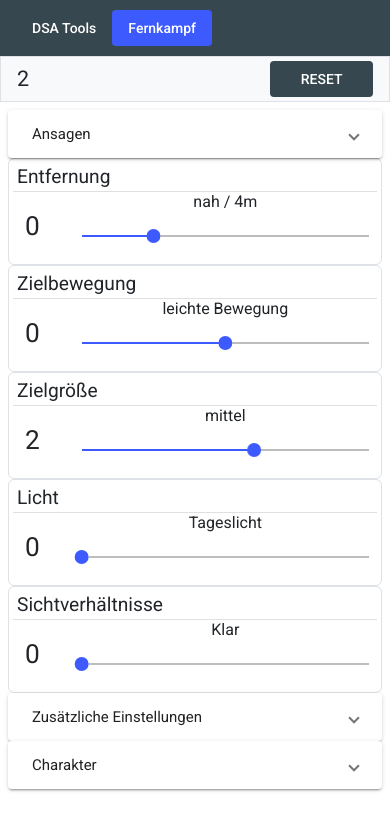
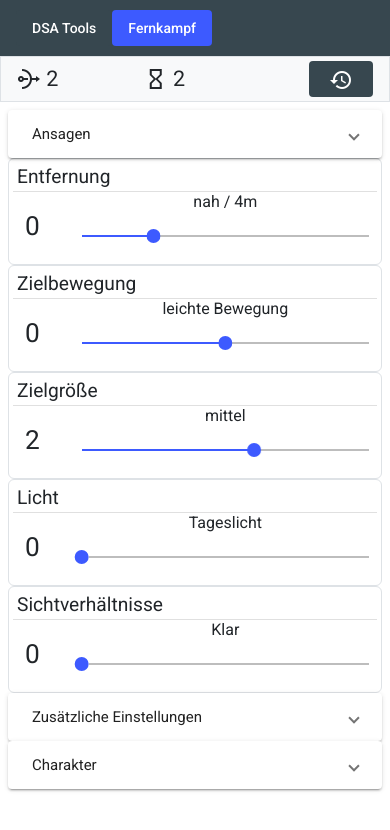
Before and after one commit to Klajan/DSA-Tools, an Angular app: page /fernkampf in a window 390 px wide. Shown: the top 830 px of the page. Built offline with nearby package versions, Linux system fonts and the light colour scheme.

Commit message:
feat: Add reload/aim-time calculation - Calculate time needed - added breakpoints for mobile with icons

```diff
--- /dev/null
+++ b/src/app/fernkampf/fernkampf-time-calculator.service.ts
@@ -0,0 +1,72 @@
+import { Injectable } from '@angular/core';
+import { WaffenTabellenFernService } from './waffen-tabellen-fern.service';
+import { ValueStoreFernService } from './value-store-fern.service';
+import { WaffentypFern, Scharfschütze } from '../types/char-enums';
+
+@Injectable({
+  providedIn: 'root'
+})
+export class FernkampfTimeCalculatorService {
+
+  private _time: number = 0;
+  public get time(): number {
+    return this._time;
+  }
+  public set time(value: number) {
+    this._time = value;
+  }
+
+  constructor(
+    private waffenFern: WaffenTabellenFernService,
+    private valueStore: ValueStoreFernService,
+  ) {
+    valueStore.notifyValuesChanged.subscribe(this.onNotifyValuesChanged.bind(this));
+  }
+
+  private calcReload(): number {
+    let reload = this.waffenFern.getWaffenOfType(this.valueStore.waffentyp)[this.valueStore.waffeFern].laden;
+    if (this.valueStore.schnellladen) {
+      if (this.valueStore.waffentyp === WaffentypFern.Bogen) {
+        reload = Math.max(reload - 1, 1);
+      } else if (this.valueStore.waffentyp === WaffentypFern.Armbrust) {
+        reload = Math.ceil(reload * 0.75);
+      }
+    }
+    return reload;
+  }
+
+  private calcAim(): number {
+    let aim = Math.abs(this.valueStore.zielen);
+    if (this.valueStore.scharfschuetzeEnum === Scharfschütze.None) aim *= 2;
+    return aim;
+  }
+
+  private calcAnsage(): number {
+    let ansage = Math.ceil(Math.abs(this.valueStore.ansage) / 2);
+    if (ansage === 0) {
+    }
+    else if (this.valueStore.scharfschuetze) {
+      ansage = Math.max(ansage - 2, 1);
+    }
+    else if (this.valueStore.meisterschuetze) {
+      ansage = 1;
+    }
+    return ansage;
+  }
+
+  private getSchnellschuss(): number {
+    return this.valueStore.schnellschuss ? 0 : 1;
+  }
+
+  public calculateTime() {
+    this._time =
+      this.calcReload() +
+      this.calcAim() +
+      this.calcAnsage() +
+      this.getSchnellschuss();
+  }
+
+  private onNotifyValuesChanged() {
+    this.calculateTime();
+  }
+}
--- a/src/app/fernkampf/result-fern/result-fern.component.html
+++ b/src/app/fernkampf/result-fern/result-fern.component.html
@@ -1,10 +1,20 @@
 <div class="sticky-top border container bg-opacity-100 bg-light overflow-hidden">
     <div class="row opacity-100 px-1">
         <div class="col-4 d-flex align-middle align-items-center">
-            <mat-label class="text-lg align-middle align-self-center">{{calcService.difficulty}}</mat-label>
+            <mat-label class="d-none d-md-block text-lg align-middle align-self-center text-muted">Erschwernis:</mat-label>
+            <mat-icon class="d-flex d-md-none align-middle align-self-center">nat</mat-icon>
+            <mat-label class="text-lg align-middle align-self-center text-nowrap ml-1">&nbsp;{{calcService.difficulty}}</mat-label>
         </div>
-        <div class="col-4 col-md-3 offset-4 offset-md-5 align-middle align-items-center">
-            <button mat-flat-button class="float-end mx-0 my-1 w-100 text-center" color="primary" (click)="reset()">RESET</button>
+        <div class="col-4 d-flex align-middle align-items-center">
+            <mat-label class="d-none d-md-block text-lg align-middle align-self-center text-muted">Ladezeit:</mat-label>
+            <mat-icon class="d-flex d-md-none align-middle align-self-center">hourglass_empty</mat-icon>
+            <mat-label class="text-lg align-middle align-self-center text-nowrap ml-1">&nbsp;{{timeCalcService.time}}</mat-label>
+        </div>
+        <div class="col-4 col-md-3 offset-md-1 align-middle align-items-center">
+            <button mat-flat-button class="float-end mx-0 my-1 text-center" color="primary" (click)="reset()">
+                <mat-label class="d-none d-md-block align-middle align-self-center">RESET</mat-label>
+                <mat-icon class="d-md-none align-middle align-self-center">restore</mat-icon>
+            </button>
         </div>
     </div>
 
--- a/src/app/fernkampf/result-fern/result-fern.component.ts
+++ b/src/app/fernkampf/result-fern/result-fern.component.ts
@@ -1,8 +1,8 @@
 import { Component, OnInit } from '@angular/core';
 
-import { NumericInputComponent } from 'src/app/numeric-input/numeric-input.component';
 import { FernkampfCalculatorService } from '../fernkampf-calculator.service';
 import { ValueStoreFernService } from '../value-store-fern.service';
+import { FernkampfTimeCalculatorService } from '../fernkampf-time-calculator.service';
 
 @Component({
   selector: 'app-result-fern',
@@ -13,11 +13,13 @@ export class ResultFernComponent implements OnInit {
 
   constructor(
     protected valueStore: ValueStoreFernService,
-    protected calcService: FernkampfCalculatorService
+    protected calcService: FernkampfCalculatorService,
+    protected timeCalcService: FernkampfTimeCalculatorService,
   ) { }
 
   ngOnInit(): void {
     this.calcService.calculateDifficulty();
+    this.timeCalcService.calculateTime();
   }
 
   reset() { this.valueStore.resetToDefaults(); }
```
Also changed, not shown: 1 other file (tests, documents, lock files or other folders).
